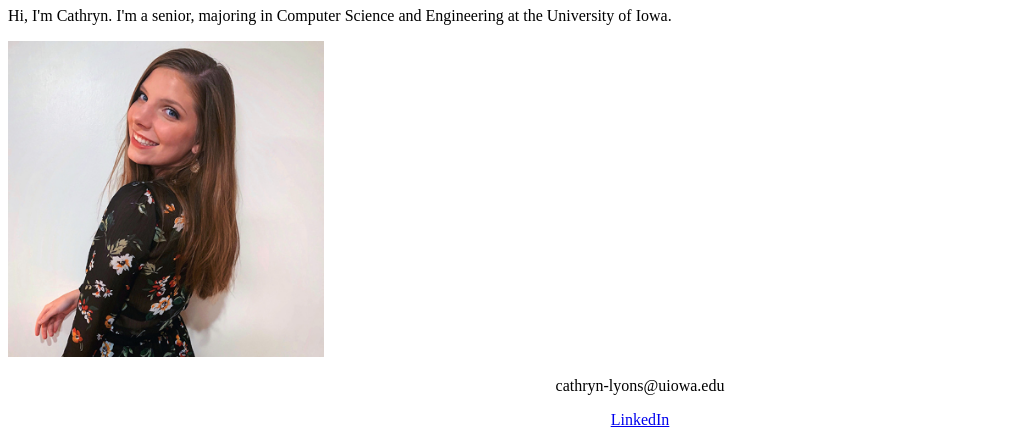
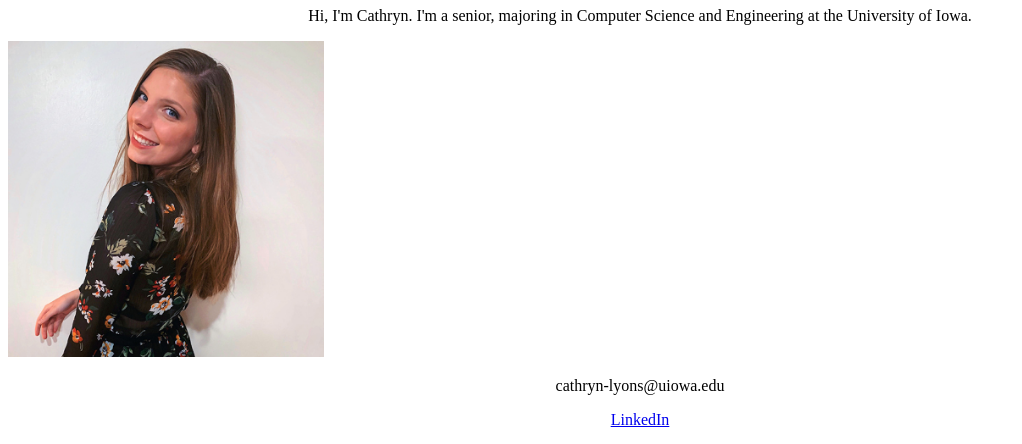
Before and after one commit to tuckerdickson/lab3, a Gatsby site: page /cathryn in a window 1280 px wide. Shown: the part 135-579 px from the top of the page, without its empty margins (0-1022 px from the left). Built offline with nearby package versions, Linux system fonts and the light colour scheme; Gatsby itself is replaced by a stand-in of ours.

Commit message:
centered stuff

```diff
--- a/src/pages/cathryn.js
+++ b/src/pages/cathryn.js
@@ -40,7 +40,9 @@ const CathrynPage = () => {
     <h1>About Cathryn</h1>
     </div>
 
+    <center>
     <p>Hi, I'm Cathryn. I'm a senior, majoring in Computer Science and Engineering at the University of Iowa.</p>
+    </center>
     <img src = {cathrynPortrait} height = "25%" width = "25%"  alt = {cathrynPortrait} class = "center"></img>
 
     <center>
```
